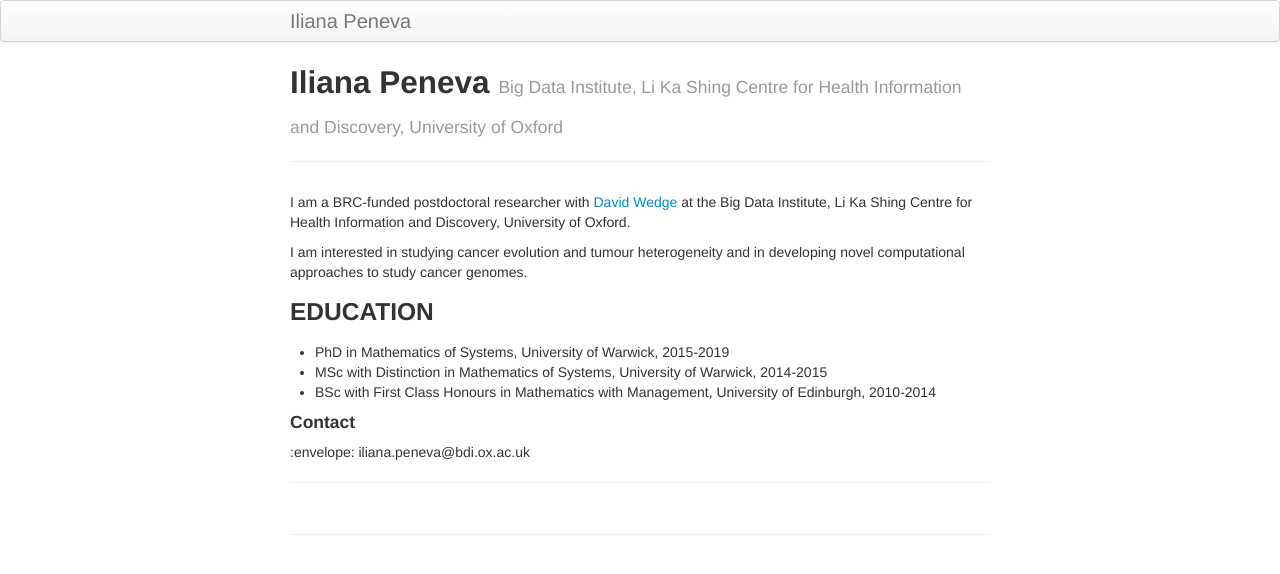
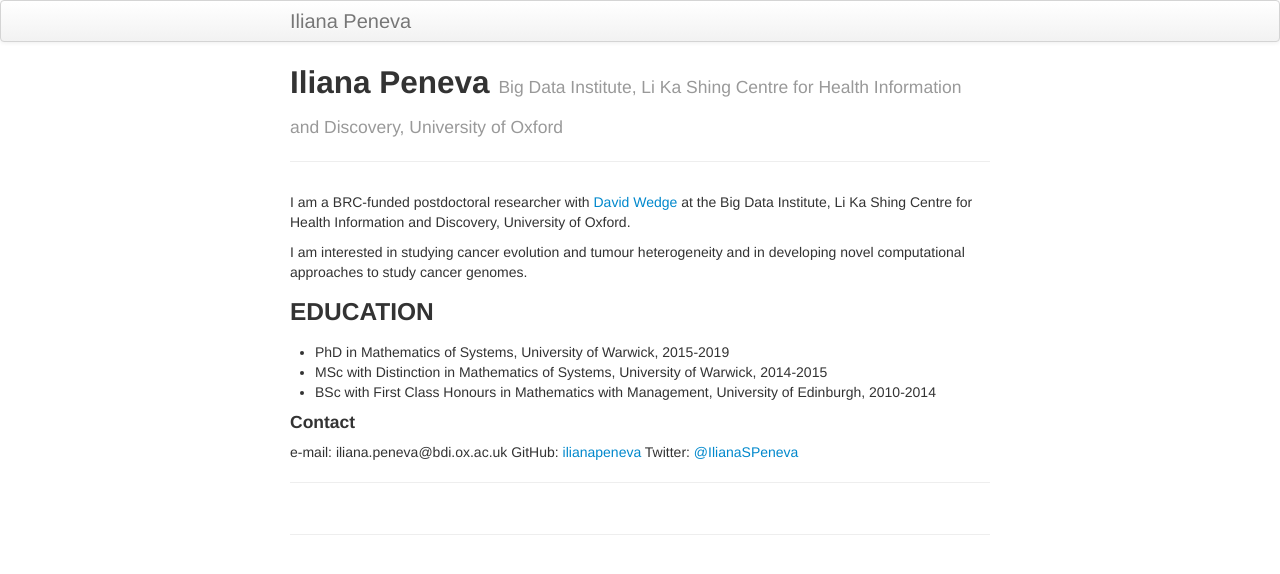
Before and after one commit to ilianapeneva/ilianapeneva.github.io, a Jekyll site: the page built from index.md, in a window 1280 px wide. Shown: the top 574 px of the page. Built offline with Jekyll 4.4.1, drawn with Linux system fonts in a browser that asks for light colours.

Commit message:
added more contact options

```diff
--- a/index.md
+++ b/index.md
@@ -18,8 +18,9 @@ approaches to study cancer genomes.
 - BSc with First Class Honours in Mathematics with Management, University of Edinburgh, 2010-2014
 
 #### Contact
-:envelope: iliana.peneva@bdi.ox.ac.uk
-
+e-mail: iliana.peneva@bdi.ox.ac.uk
+GitHub: [ilianapeneva](https://github.com/ilianapeneva/)
+Twitter: [@IlianaSPeneva](https://twitter.com/IlianaSPeneva)
 
 
 ---
```
